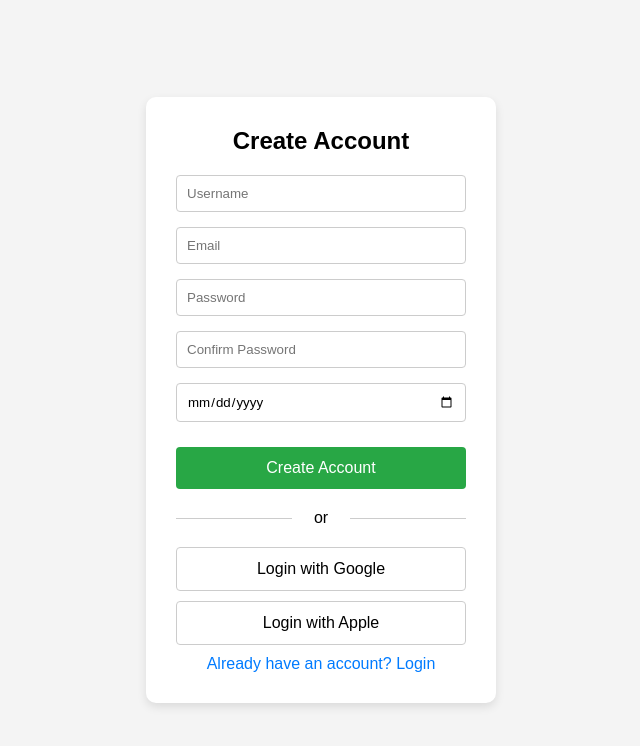
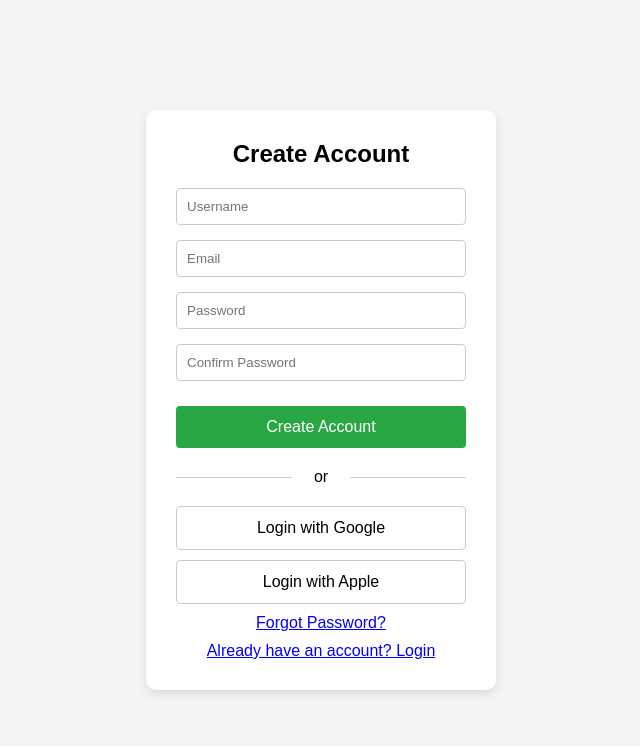
Before and after one commit to Shadip01/realtor.ai, a React (Create React App) app: page / in a window 1280 px wide. Both pictures are taken after a click on the element "Don't have an account? Sign Up". Shown: the top 746 px of the page, without its empty margins (319-959 px from the left). Built offline with nearby package versions, Linux system fonts and the light colour scheme.

Commit message:
added an button to reset password

```diff
--- a/package.json
+++ b/package.json
@@ -10,6 +10,7 @@
     "@testing-library/user-event": "^13.5.0",
     "react": "^19.0.0",
     "react-dom": "^19.0.0",
+    "react-router-dom": "^7.2.0",
     "react-scripts": "5.0.1",
     "web-vitals": "^2.1.4"
   },
--- a/src/components/loginpage.jsx
+++ b/src/components/loginpage.jsx
@@ -2,95 +2,187 @@ import React, { useState } from 'react';
 import './main.css';
 
 const LoginPage = () => {
-  // State for toggling between login and sign-up forms
   const [isSignUp, setIsSignUp] = useState(false);
+  const [isResetPassword, setIsResetPassword] = useState(false);
 
-  // Handle Google Login
-  const handleGoogleLogin = () => {
-    alert('Login with Google');
-  };
-
-  // Handle Apple Login
-  const handleAppleLogin = () => {
-    alert('Login with Apple');
-  };
-
-  // Toggle between login and signup forms
-  const toggleSignUp = () => {
-    setIsSignUp(!isSignUp);
+  const handleSubmit = (event) => {
+    event.preventDefault();
+    alert(isSignUp ? "Sign-up successful!" : "Login successful!");
   };
 
   return (
     <div className="login-container">
       <div className="login-box">
-        <h2>{isSignUp ? 'Create Account' : 'Login'}</h2>
+        <h2>{isSignUp ? 'Create Account' : isResetPassword ? 'Reset Password' : 'Login'}</h2>
 
-        {/* Conditional rendering: Show Login or Sign Up form */}
-        {isSignUp ? (
-          <SignUpForm />
+        {/* Conditional rendering */}
+        {isResetPassword ? (
+          <PasswordResetForm
+            setIsResetPassword={setIsResetPassword}
+            handleSubmit={handleSubmit}
+          />
+        ) : isSignUp ? (
+          <SignUpForm handleSubmit={handleSubmit} />
         ) : (
-          <LoginForm handleGoogleLogin={handleGoogleLogin} handleAppleLogin={handleAppleLogin} />
+          <LoginForm handleSubmit={handleSubmit} />
         )}
 
+        {/* External login options */}
+        {!isResetPassword && (
+          <>
             <div className="divider">or</div>
 
-        {/* Google and Apple Login Buttons */}
-        <button className="google-btn" onClick={handleGoogleLogin}>
+            <button
+              type="button"
+              className="google-btn"
+              onClick={() => alert('Login with Google')}
+            >
               Login with Google
             </button>
-        <button className="apple-btn" onClick={handleAppleLogin}>
+
+            <button
+              type="button"
+              className="apple-btn"
+              onClick={() => alert('Login with Apple')}
+            >
               Login with Apple
             </button>
 
-        <p className="signup-link" onClick={toggleSignUp}>
+            <p className="forgot-password">
+              <button
+                type="button"
+                onClick={() => setIsResetPassword(true)}
+                className="link-button"
+              >
+                Forgot Password?
+              </button>
+            </p>
+          </>
+        )}
+
+        <p className="signup-link" onClick={() => setIsSignUp(!isSignUp)}>
+          <button type="button" className="link-button">
             {isSignUp ? 'Already have an account? Login' : "Don't have an account? Sign Up"}
+          </button>
         </p>
       </div>
     </div>
   );
 };
 
-const LoginForm = ({ handleGoogleLogin, handleAppleLogin }) => {
+const LoginForm = ({ handleSubmit }) => {
   return (
-    <form action="#" method="POST">
+    <form onSubmit={handleSubmit}>
       <div className="input-group">
-        <input type="email" id="email" name="email" placeholder="Email" required />
+        <input
+          type="email"
+          id="email"
+          name="email"
+          placeholder="Email"
+          required
+        />
       </div>
       <div className="input-group">
-        <input type="password" id="password" name="password" placeholder="Password" required />
+        <input
+          type="password"
+          id="password"
+          name="password"
+          placeholder="Password"
+          required
+        />
       </div>
 
-      <button type="submit" className="login-btn">Login</button>
-
-      <p className="forgot-password"><a href="#">Forgot Password?</a></p>
+      <button type="submit" className="login-btn">
+        Login
+      </button>
     </form>
   );
 };
 
-const SignUpForm = () => {
+const SignUpForm = ({ handleSubmit }) => {
   return (
-      <form action="#" method="POST">
+    <form onSubmit={handleSubmit}>
       <div className="input-group">
-          <input type="text" id="username" name="username" placeholder="Username" required />
+        <input
+          type="text"
+          id="username"
+          name="username"
+          placeholder="Username"
+          required
+        />
       </div>
       <div className="input-group">
-          <input type="email" id="email" name="email" placeholder="Email" required />
+        <input
+          type="email"
+          id="email"
+          name="email"
+          placeholder="Email"
+          required
+        />
       </div>
       <div className="input-group">
-          <input type="password" id="password" name="password" placeholder="Password" required />
+        <input
+          type="password"
+          id="password"
+          name="password"
+          placeholder="Password"
+          required
+        />
       </div>
       <div className="input-group">
-          <input type="password" id="confirm-password" name="confirm-password" placeholder="Confirm Password" required />
+        <input
+          type="password"
+          id="confirm-password"
+          name="confirm-password"
+          placeholder="Confirm Password"
+          required
+        />
       </div>
 
-        {/* Date of Birth Input */}
-        <div className="input-group">
-          <input type="date" id="dob" name="dob" required />
-        </div>
-
-        <button type="submit" className="signup-btn">Create Account</button>
+      <button type="submit" className="signup-btn">
+        Create Account
+      </button>
     </form>
   );
 };
 
+const PasswordResetForm = ({ setIsResetPassword, handleSubmit }) => {
+  return (
+    <div className="reset-form">
+      <form onSubmit={handleSubmit}>
+        <div className="input-group">
+          <input
+            type="password"
+            id="new-password"
+            name="new-password"
+            placeholder="New Password"
+            required
+          />
+        </div>
+        <div className="input-group">
+          <input
+            type="password"
+            id="confirm-password"
+            name="confirm-password"
+            placeholder="Confirm New Password"
+            required
+          />
+        </div>
+
+        <button type="submit" className="reset-btn">
+          Reset Password
+        </button>
+      </form>
+
+      <button
+        type="button"
+        className="link-button"
+        onClick={() => setIsResetPassword(false)}
+      >
+        Back to Login
+      </button>
+    </div>
+  );
+};
+
 export default LoginPage;
--- a/src/components/main.css
+++ b/src/components/main.css
@@ -96,6 +96,15 @@
   background-color: #28a745;
   color: white;
   margin-top: 10px;
+}
+/* Styling buttons to look like links */
+.link-button {
+  background: none;
+  border: none;
+  color: blue;
+  text-decoration: underline;
+  cursor: pointer;
+  padding: 0;
 }
 
 .reset-btn {
```
Also changed, not shown: 1 other file (tests, documents, lock files or other folders). Lines whose indentation alone changed are shown as unchanged.
